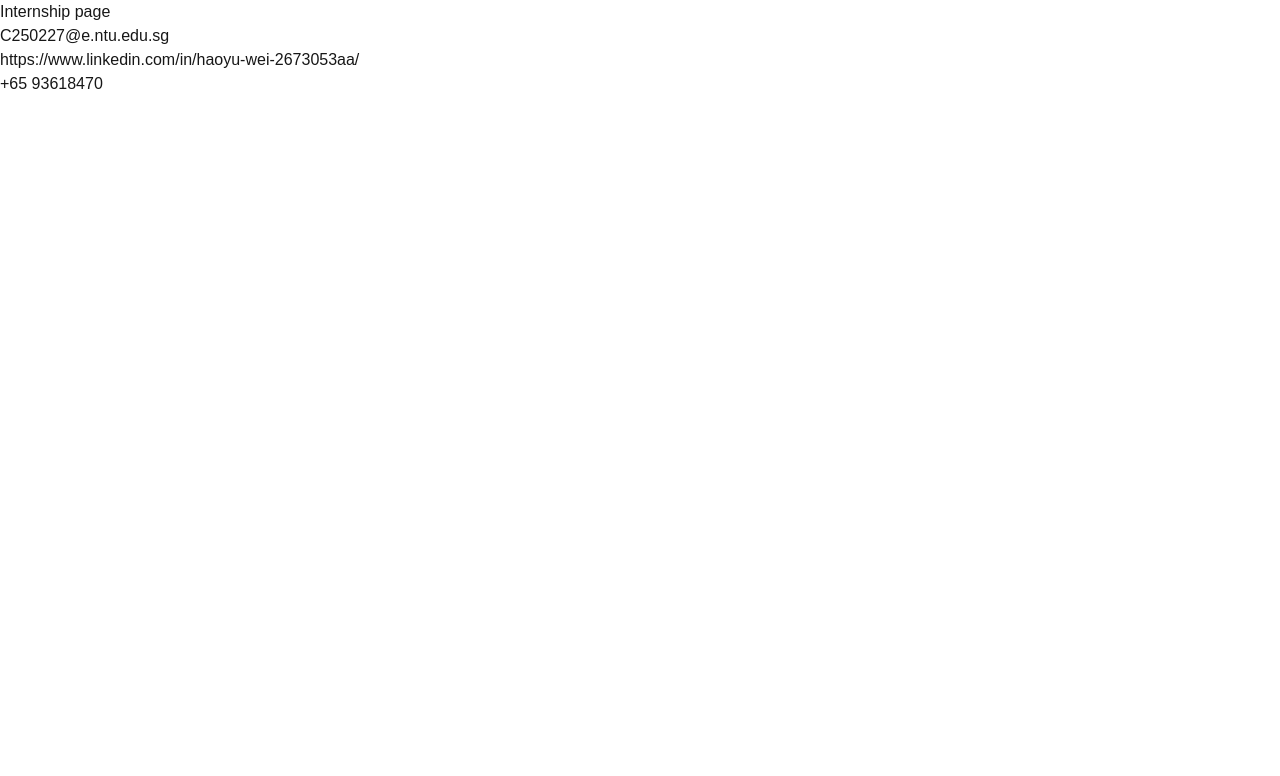
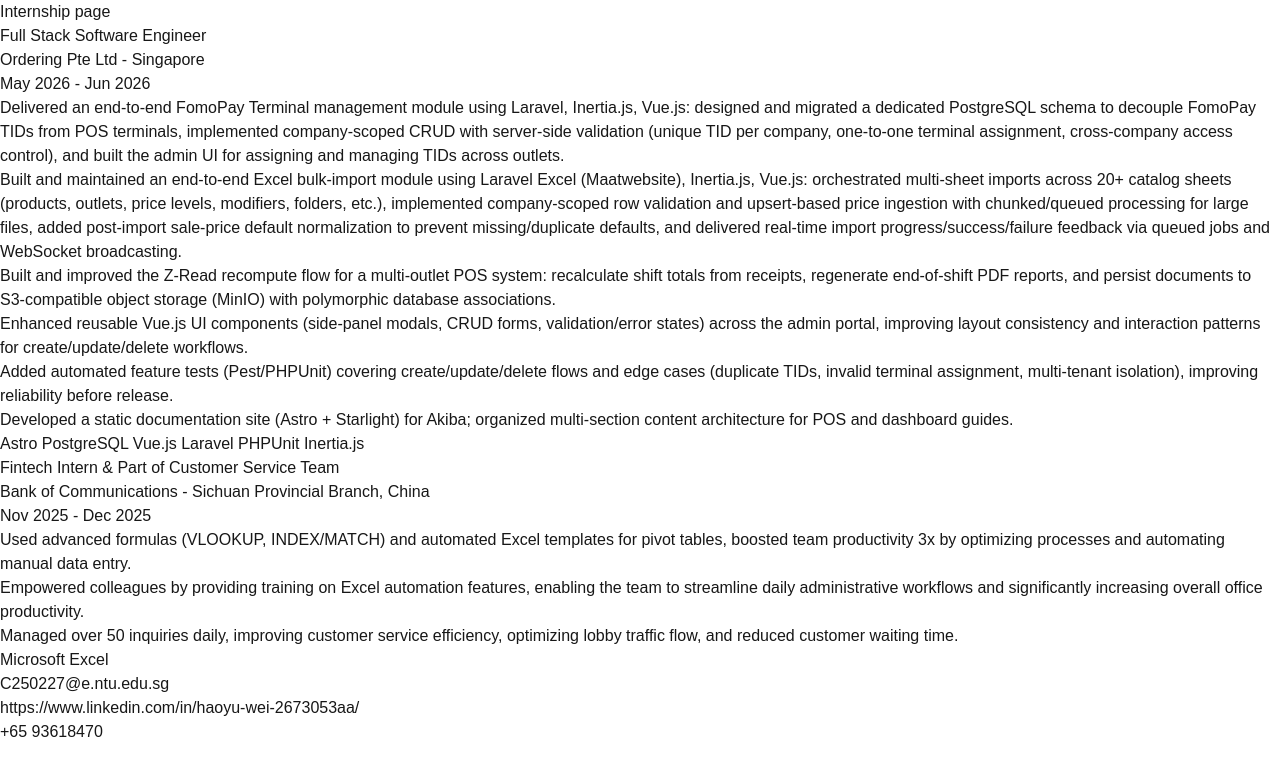
Before and after one commit to whyeric92-eng/my-website, a Next.js app: page /internship in a window 1280 px wide. Shown: the top 776 px of the page. Built offline with nearby package versions, Linux system fonts and the light colour scheme.

Commit message:
feat: add the content of internship page

```diff
--- a/app/internship/page.tsx
+++ b/app/internship/page.tsx
@@ -1,3 +1,30 @@
+import { internships } from "@/data/internship";
 export default function Internship() {
-    return <div> Internship page </div>;
+    return (
+      <div>
+        <h1> Internship page </h1>
+
+        {internships.map((internship) => (
+          <div key={internship.company}>
+            <h2>{internship.role}</h2>
+            <p>
+              {internship.company} - {internship.location}
+            </p>
+            <p>{internship.duration}</p>
+
+            <ul>
+              {internship.bullets.map((bullet) => (
+                <li key={bullet}>{bullet}</li>
+              ))}
+            </ul>
+
+            <div>
+              {internship.skills.map((skill) => (
+                <span key={skill}> {skill} </span>
+              ))}
+            </div>
+          </div>
+        ))}
+      </div>
+    );
   }
--- /dev/null
+++ b/data/internship.ts
@@ -0,0 +1,38 @@
+export type Internship = {
+    company: string;
+    location: string;
+    role: string;
+    duration: string;
+    bullets: string[];
+    skills: string[];
+};
+
+export const internships: Internship[] = [
+    {
+        company: "Ordering Pte Ltd",
+        location: "Singapore",
+        role: "Full Stack Software Engineer",
+        duration: "May 2026 - Jun 2026",
+        bullets: [
+            "Delivered an end-to-end FomoPay Terminal management module using Laravel, Inertia.js, Vue.js: designed and migrated a dedicated PostgreSQL schema to decouple FomoPay TIDs from POS terminals, implemented company-scoped CRUD with server-side validation (unique TID per company, one-to-one terminal assignment, cross-company access control), and built the admin UI for assigning and managing TIDs across outlets.",
+            "Built and maintained an end-to-end Excel bulk-import module using Laravel Excel (Maatwebsite), Inertia.js, Vue.js: orchestrated multi-sheet imports across 20+ catalog sheets (products, outlets, price levels, modifiers, folders, etc.), implemented company-scoped row validation and upsert-based price ingestion with chunked/queued processing for large files, added post-import sale-price default normalization to prevent missing/duplicate defaults, and delivered real-time import progress/success/failure feedback via queued jobs and WebSocket broadcasting.",
+            "Built and improved the Z-Read recompute flow for a multi-outlet POS system: recalculate shift totals from receipts, regenerate end-of-shift PDF reports, and persist documents to S3-compatible object storage (MinIO) with polymorphic database associations.",
+            "Enhanced reusable Vue.js UI components (side-panel modals, CRUD forms, validation/error states) across the admin portal, improving layout consistency and interaction patterns for create/update/delete workflows.",
+            "Added automated feature tests (Pest/PHPUnit) covering create/update/delete flows and edge cases (duplicate TIDs, invalid terminal assignment, multi-tenant isolation), improving reliability before release.",
+            "Developed a static documentation site (Astro + Starlight) for Akiba; organized multi-section content architecture for POS and dashboard guides.",
+        ],
+        skills: ["Astro", "PostgreSQL", "Vue.js", "Laravel", "PHPUnit", "Inertia.js"],
+    },
+    {
+        company: "Bank of Communications",
+        location: "Sichuan Provincial Branch, China",
+        role: "Fintech Intern & Part of Customer Service Team",
+        duration: "Nov 2025 - Dec 2025",
+        bullets: [
+            "Used advanced formulas (VLOOKUP, INDEX/MATCH) and automated Excel templates for pivot tables, boosted team productivity 3x by optimizing processes and automating manual data entry.",
+            "Empowered colleagues by providing training on Excel automation features, enabling the team to streamline daily administrative workflows and significantly increasing overall office productivity.",
+            "Managed over 50 inquiries daily, improving customer service efficiency, optimizing lobby traffic flow, and reduced customer waiting time.",
+        ],
+        skills: ["Microsoft Excel"],
+    },
+];
```
